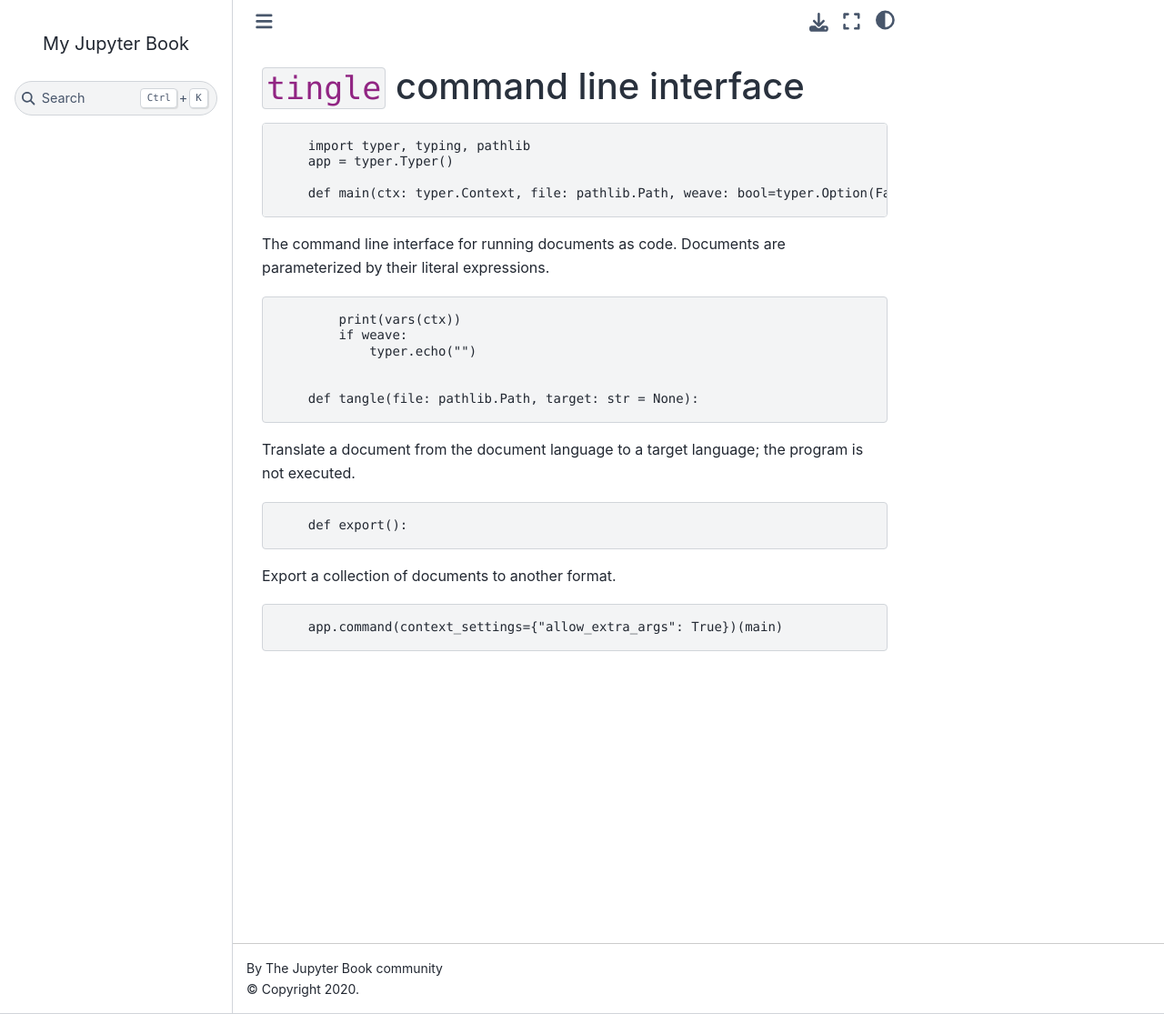
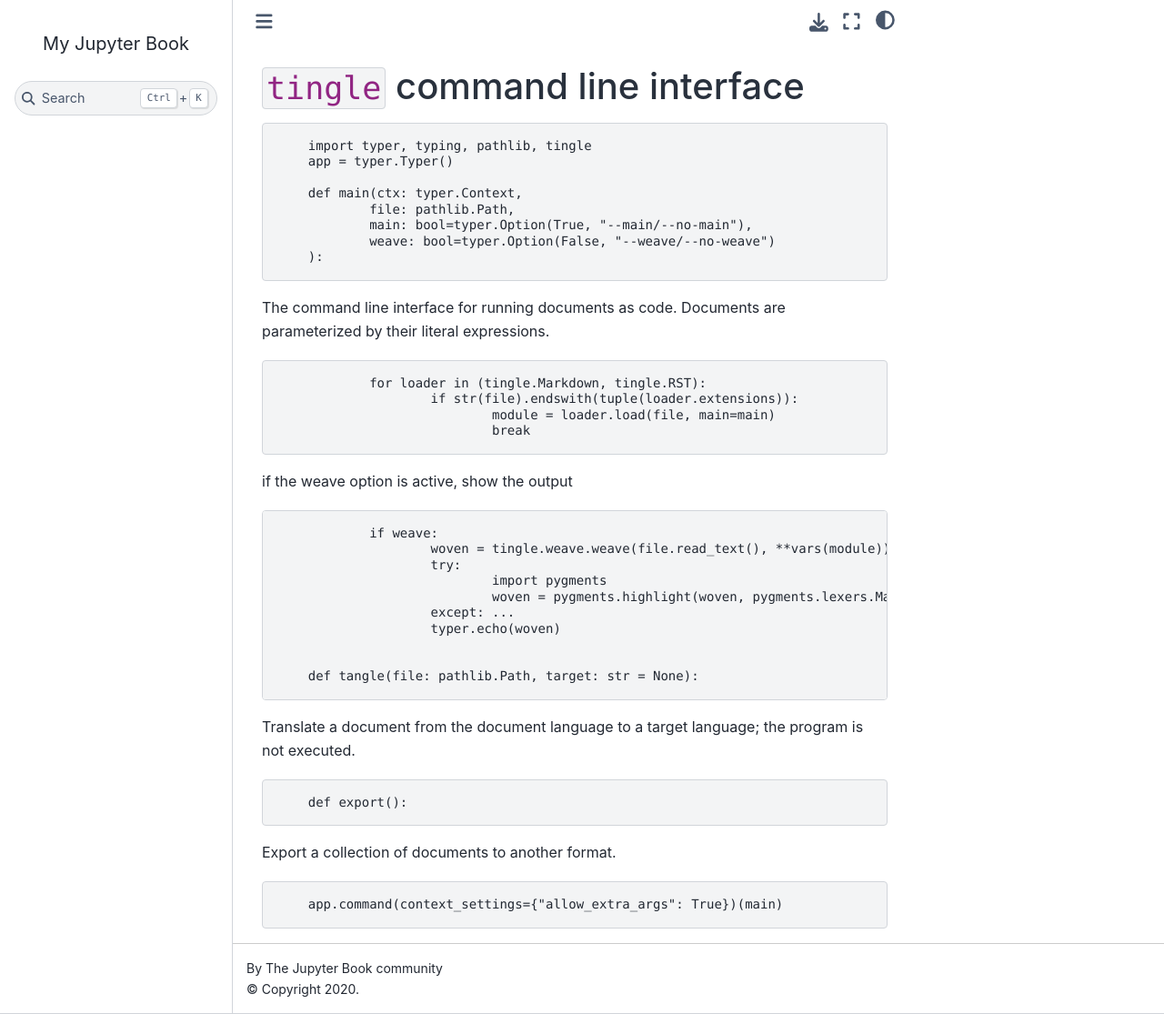
Before and after one commit to deathbeds/tingle, a Sphinx documentation site: the page built from tingle/readme.md, in a window 1280 px wide and 1115 px high. Shown: the whole window at 91% size. Built offline with Sphinx 7.4.7 and the Sphinx Book theme 1.1.4, drawn with Linux system fonts in a browser that asks for light colours.

```diff
--- a/pyproject.toml
+++ b/pyproject.toml
@@ -14,10 +14,13 @@ requires=["myst-parser" , "importnb"]
 
 [tool.flit.metadata.requires-extra]
 test = ["pytest", "jsonschema"]
-doc = ["jupyter-book", "pyppeteer",  "doit"]
+doc = ["jupyter-book", "pyppeteer",  "doit", "nbval"]
 
 [tool.flit.entrypoints.pytest11]
 pytest-tingle = "tingle.pytest_"
 
 [tool.flit.entrypoints.console_scripts]
 tingle = "tingle.__main__:main"
+
+[tool.pytest.ini_options]
+addopts = "--nbval tingle --sanitize-with sanitize.cfg"
--- /dev/null
+++ b/sanitize.cfg
@@ -0,0 +1,3 @@
+[nl]
+regex: \r\n
+replace: \n
--- a/tingle/readme.md
+++ b/tingle/readme.md
@@ -1,16 +1,31 @@
 # `tingle` command line interface
 
-        import typer, typing, pathlib
+        import typer, typing, pathlib, tingle
         app = typer.Typer()
 
-        def main(ctx: typer.Context, file: pathlib.Path, weave: bool=typer.Option(False)):
+        def main(ctx: typer.Context,
+                file: pathlib.Path,
+                main: bool=typer.Option(True, "--main/--no-main"),
+                weave: bool=typer.Option(False, "--weave/--no-weave")
+        ):
 
 The command line interface for running documents as code.
 Documents are parameterized by their literal expressions.
 
-            print(vars(ctx))
-            if weave:
-                typer.echo("")
+                for loader in (tingle.Markdown, tingle.RST):
+                        if str(file).endswith(tuple(loader.extensions)):
+                                module = loader.load(file, main=main)
+                                break
+
+if the weave option is active, show the output
+
+                if weave:
+                        woven = tingle.weave.weave(file.read_text(), **vars(module))
+                        try:
+                                import pygments
+                                woven = pygments.highlight(woven, pygments.lexers.MarkdownLexer(), pygments.formatters.TerminalFormatter())
+                        except: ...
+                        typer.echo(woven)
 
 
         def tangle(file: pathlib.Path, target: str = None):
```
Also changed, not shown: tingle/weave.md (+3 -0 lines), 5 other files.
